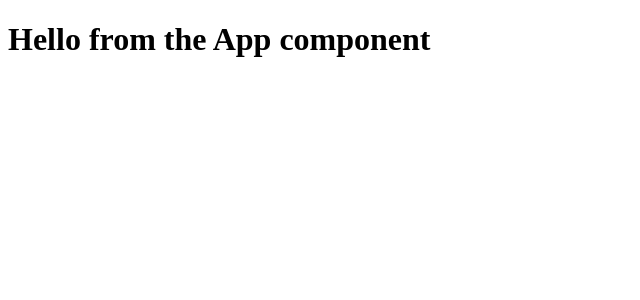
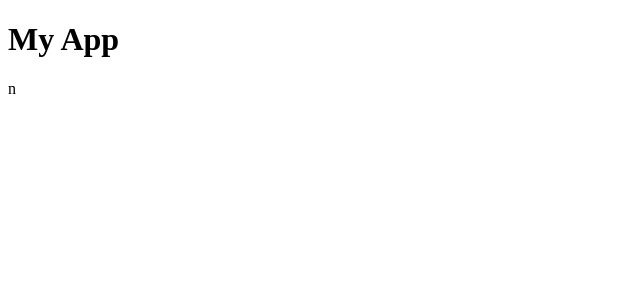
Before and after one commit to kin018/ReactFrontToBack, a React (Create React App) app in the folder feedback-app/: page / in a window 1280 px wide. Shown: the top 300 px of the page, without its empty margins (0-640 px from the left). Built offline with nearby package versions, Linux system fonts and the light colour scheme.

Commit message:
updated files

```diff
--- a/feedback-app/src/App.js
+++ b/feedback-app/src/App.js
@@ -1,6 +1,10 @@
 //components are either classes or functions
 function App() {
-  return <h1>Hello from the App component</h1>;
+  return (
+    <div className="container">
+      <h1>My App</h1>n{' '}
+    </div>
+  );
 }
 
 export default App;
```
Also changed, not shown: feedback-app/src/index.js (+15 -0 lines).
